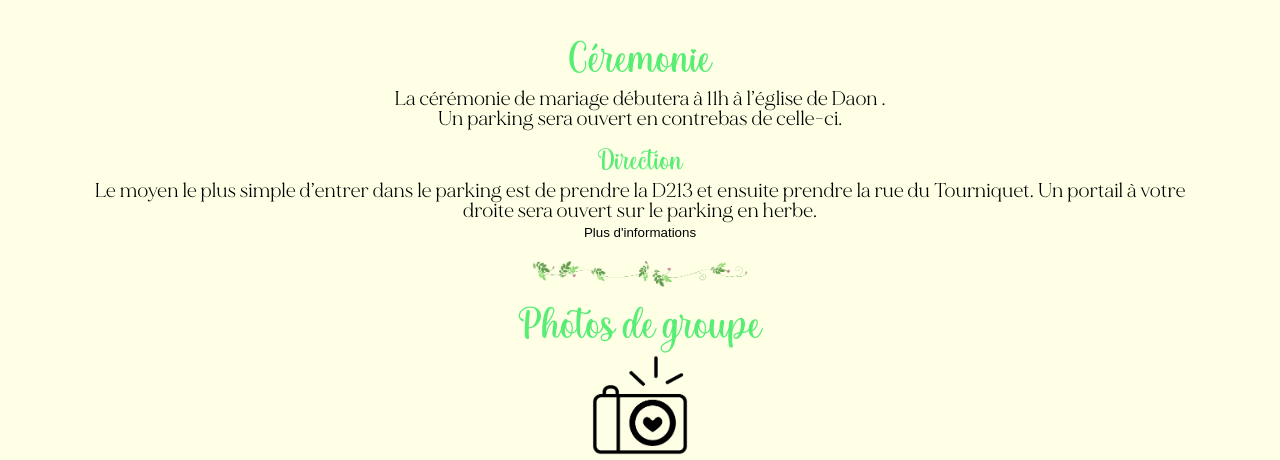
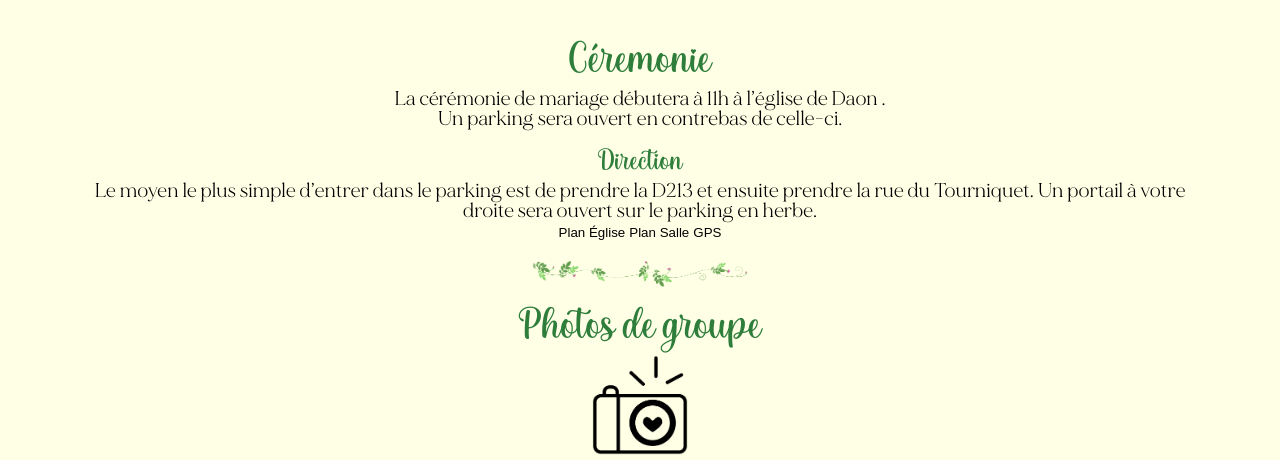
Before and after one commit to Kekoeur/Tanguy-Laura, a PHP site: page /TanguyLaura.html in a window 1280 px wide. Shown: the part 6040-6500 px from the top of the page. Run offline with PHP 8.4, Linux system fonts and the light colour scheme; some libraries are stand-ins or nearby versions.

Commit message:
new green

```diff
--- a/TanguyLaura.html
+++ b/TanguyLaura.html
@@ -268,26 +268,39 @@
       <div>
         <h5>Direction</h5>
         <p>Le moyen le plus simple d’entrer dans le parking est de prendre la D213 et ensuite prendre la rue du Tourniquet. Un portail à votre droite sera ouvert sur le parking en herbe.</p>
-        <button id="display-info">Plus d'informations</button>
+        <button id="display-eglise">Plan Église</button>
+        <button id="display-salle">Plan Salle</button>
+        <button id="display-gps">GPS</button>
+      </div>
+      <div id="eglise">
+        <div>
+          <button id="close-eglise">X</button>
+          <h3>Plan</h3>
+          <h4>Église Saint-Germain - Daon</h4>
+          <img src="/img/maps.png" alt="">
+        </div>
+      </div>
+      <div id="salle">
+        <div>
+          <button id="close-salle">X</button>
+          <h4>Espace Jacques Brel - Saint-Fort</h4>
+          <img src="/img/trajet.png" alt="">
+        </div>
       </div>
       <div id="info-gps" >
         <div>
-          <h3>Plan</h3>
-          <h4>Église Saint-Germain - Daon</h4>
-          <img src="/img/maps.png" alt="">
-          <h4>Espace Jacques Brel - Saint-Fort</h4>
-          <img src="/img/trajet.png" alt="">
+          <button id="close-gps">X</button>
           <h3>Google Maps</h3>
           <a href="https://goo.gl/maps/CtPd81mTM4NRH5kM7" target="_blank" rel="noopener noreferrer">Église</a>
-          <iframe src="https://www.google.com/maps/embed?pb=!1m18!1m12!1m3!1d2682.6448346814345!2d-0.640887484142234!3d47.749545479194495!2m3!1f0!2f0!3f0!3m2!1i1024!2i768!4f13.1!3m3!1m2!1s0x4808606c556f8d0b%3A0xb49db3c1f055d0b6!2s%C3%89glise%20Saint-Germain!5e0!3m2!1sen!2sfr!4v1654029406222!5m2!1sen!2sfr" width="600" height="450" style="border:0;" allowfullscreen="" loading="lazy" referrerpolicy="no-referrer-when-downgrade"></iframe>
+          <!--<iframe src="https://www.google.com/maps/embed?pb=!1m18!1m12!1m3!1d2682.6448346814345!2d-0.640887484142234!3d47.749545479194495!2m3!1f0!2f0!3f0!3m2!1i1024!2i768!4f13.1!3m3!1m2!1s0x4808606c556f8d0b%3A0xb49db3c1f055d0b6!2s%C3%89glise%20Saint-Germain!5e0!3m2!1sen!2sfr!4v1654029406222!5m2!1sen!2sfr" width="600" height="450" style="border:0;" allowfullscreen="" loading="lazy" referrerpolicy="no-referrer-when-downgrade"></iframe>-->
           <a href="https://goo.gl/maps/w2bfSLZUfD9hWK9U8" target="_blank" rel="noopener noreferrer">Salle</a>
-          <iframe src="https://www.google.com/maps/embed?pb=!1m14!1m8!1m3!1d10721.36047274673!2d-0.7248267!3d47.7942423!3m2!1i1024!2i768!4f13.1!3m3!1m2!1s0x0%3A0x86e973aba4c231ce!2sEspace%20Jacques%20Brel!5e0!3m2!1sen!2sfr!4v1654029345860!5m2!1sen!2sfr" width="600" height="450" style="border:0;" allowfullscreen="" loading="lazy" referrerpolicy="no-referrer-when-downgrade"></iframe>
+          <!--<iframe src="https://www.google.com/maps/embed?pb=!1m14!1m8!1m3!1d10721.36047274673!2d-0.7248267!3d47.7942423!3m2!1i1024!2i768!4f13.1!3m3!1m2!1s0x0%3A0x86e973aba4c231ce!2sEspace%20Jacques%20Brel!5e0!3m2!1sen!2sfr!4v1654029345860!5m2!1sen!2sfr" width="600" height="450" style="border:0;" allowfullscreen="" loading="lazy" referrerpolicy="no-referrer-when-downgrade"></iframe>-->
 
           <h3>Waze</h3>
           <a href="https://ul.waze.com/ul?preview_venue_id=235536861.-1939860825.6914282&navigate=yes&utm_campaign=default&utm_source=waze_website&utm_medium=lm_share_location" target="_blank" rel="noopener noreferrer">Église</a>
-          <iframe src="https://embed.waze.com/iframe?zoom=16&lat=47.749493&lon=-0.638668&ct=livemap" width="600" height="450" allowfullscreen></iframe>
+          <!--<iframe src="https://embed.waze.com/iframe?zoom=16&lat=47.749493&lon=-0.638668&ct=livemap" width="600" height="450" allowfullscreen></iframe>-->
           <a href="https://ul.waze.com/ul?preview_venue_id=235471326.-1940385109.9857651&navigate=yes&utm_campaign=default&utm_source=waze_website&utm_medium=lm_share_location" target="_blank" rel="noopener noreferrer">Salle</a>
-          <iframe src="https://embed.waze.com/iframe?zoom=16&lat=47.794590&lon=-0.723573&ct=livemap" width="600" height="450" allowfullscreen></iframe>
+          <!--<iframe src="https://embed.waze.com/iframe?zoom=16&lat=47.794590&lon=-0.723573&ct=livemap" width="600" height="450" allowfullscreen></iframe>-->
         </div>
       </div>
     </div>
--- a/script.js
+++ b/script.js
@@ -25,7 +25,27 @@ function StickyNav() {
   }
 }
 
-document.getElementById('display-info').addEventListener('click', function (e) {
+document.getElementById('display-eglise').addEventListener('click', function (e) {
+  e.preventDefault();
+  document.getElementById('eglise').classList.toggle("active");
+})
+document.getElementById('display-salle').addEventListener('click', function (e) {
+  e.preventDefault();
+  document.getElementById('salle').classList.toggle("active");
+})
+document.getElementById('display-gps').addEventListener('click', function (e) {
   e.preventDefault();
   document.getElementById('info-gps').classList.toggle("active");
 })
+document.getElementById('close-eglise').addEventListener('click', function (e) {
+  e.preventDefault();
+  document.getElementById('eglise').classList.remove("active");
+})
+document.getElementById('close-salle').addEventListener('click', function (e) {
+  e.preventDefault();
+  document.getElementById('salle').classList.remove("active");
+})
+document.getElementById('close-gps').addEventListener('click', function (e) {
+  e.preventDefault();
+  document.getElementById('info-gps').classList.remove("active");
+})
--- a/style.css
+++ b/style.css
@@ -3,8 +3,8 @@
   --harvest-2 : #ED7458;
   --harvest-3 : #FFDC9F;
   --harvest-4 : #DDC9BC;
-  --harvest-5: #58ed74;
-  --harvest-5-o: #58ed7450;
+  --harvest-5: #2e7d3b;
+  --harvest-5-o: #2e7d3b50;
   --harvest-2-o : #ed735850;
   --harvest-3-o : #ffdc9f50;
 }
@@ -913,18 +913,19 @@ right: 3px;
   height: 100px;
 }
 
-#info-gps{
+#info-gps, #eglise, #salle{
   display: none;
 }
-#info-gps.active{
+#info-gps.active, #salle.active, #eglise.active{
   display: block;
   min-height: 100vh;
   min-width: 100vw;
   padding: 5rem;
 }
-#info-gps > div{
+#info-gps > div, #eglise > div, #salle > div{
   background-color: #8E7C68;
 }
+
 .photo-timeline{
   max-width: 250px;
   max-height: 150px;
```
